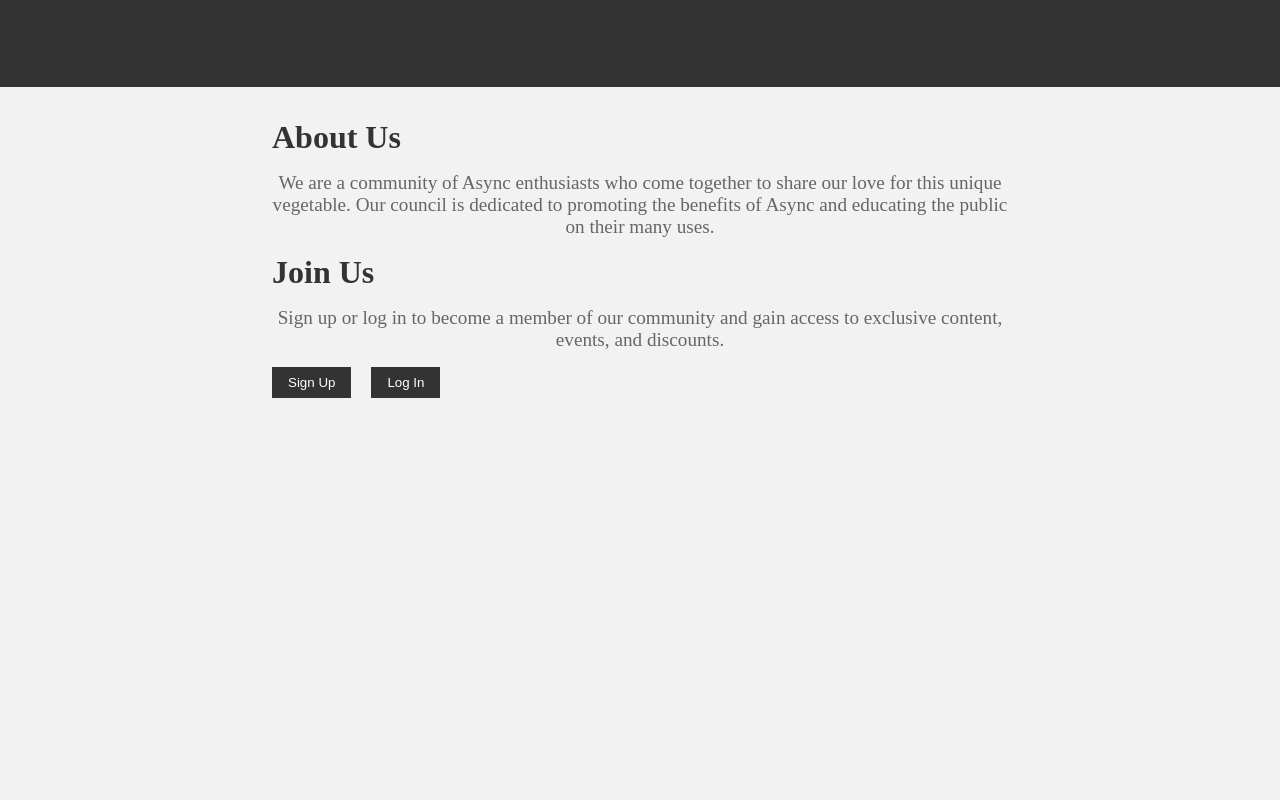
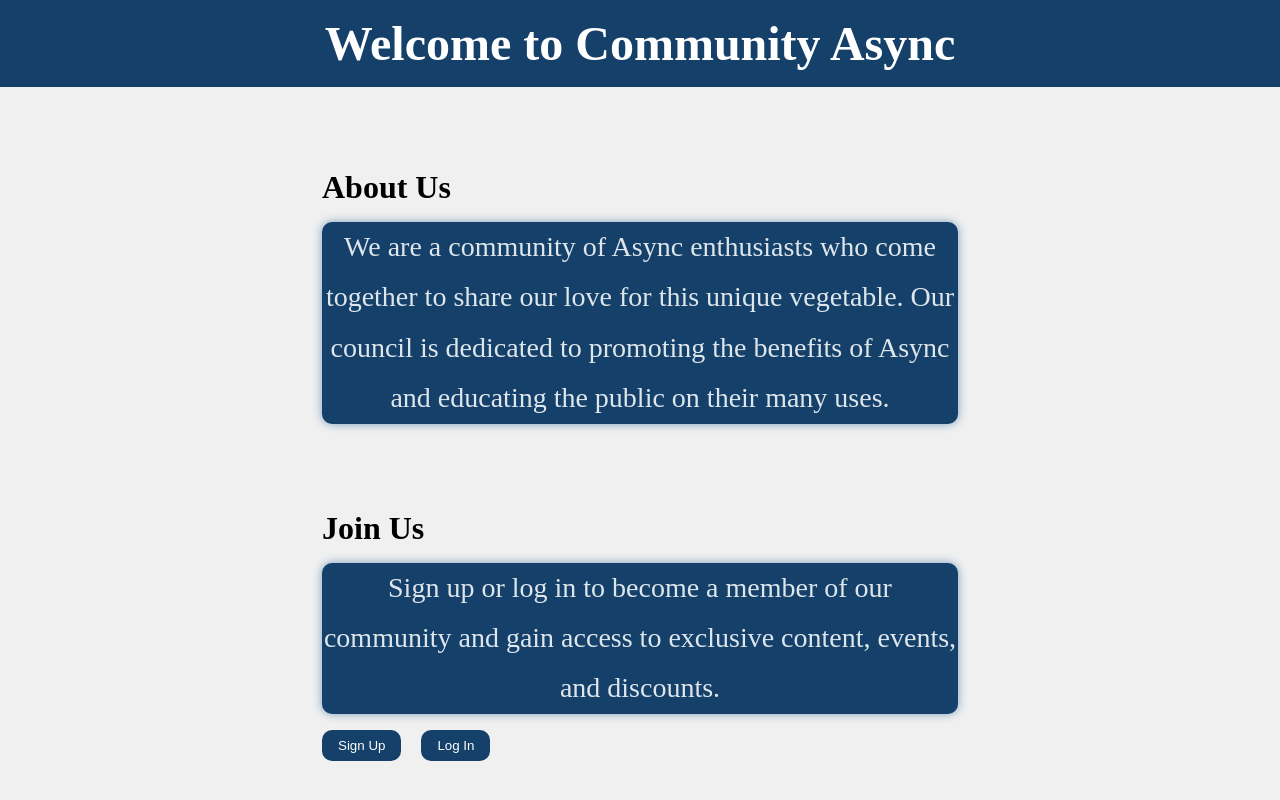
Before and after one commit to aarti-joshi/gherkin-ninjas, a website: page client/extra-index/index.html in a window 1280 px wide. Drawn offline with Linux system fonts and the light colour scheme.

Commit message:
modified changes for the extra-index page

```diff
--- a/client/extra-index/index.css
+++ b/client/extra-index/index.css
@@ -6,7 +6,7 @@
 
 /* Set a background color */
 body {
-    background-color: #f2f2f2;
+  background-color: #f0f0f0;
 }
 
 /* Center the content */
@@ -69,8 +69,87 @@
   padding: 0.5rem 1rem;
   margin-right: 1rem;
   cursor: pointer;
+  border-radius: 10px;
 }
 
 button:hover {
   background-color: #666;
 }
+
+header {
+  background-color: #14406a; /* Same as the first page */
+  color: white; /* Same as the first page */
+  text-align: center;
+  padding: 1rem;
+}
+header h1 {
+  font-size: 3rem; /* Same as the first page */
+  font-weight: bold; /* Same as the first page */
+}
+
+.container {
+  display: flex;
+  justify-content: center;
+  align-items: center;
+  height: 100vh;
+}
+
+/* Style the main section */
+main {
+  max-width: 800px;
+  margin: 0 auto;
+  padding: 2rem;
+}
+
+section h2 {
+  font-size: 2rem; /* Same as the first page */
+  font-weight: bold; /* Same as the first page */
+  margin-bottom: 1rem; /* Same as the first page */
+  color: #14406a; /* Matching color from the first page */
+}
+
+/* Style the section paragraphs */
+section p {
+  font-size: 1.75rem; /* Modified size for better readability */
+  line-height: 1.8; /* Modified line-height for better readability */
+  margin-bottom: 1rem;
+  color: #dee6ec; /* Matching color from the first page */
+  text-align: center;
+  box-shadow: 0px 0px 10px 0px #799fc0; /* Matching box-shadow from the first page */
+  border-radius: 10px; /* Matching border-radius from the first page */
+  background-color: #14406a; /* Matching background color from the first page */
+}
+
+/* Style the buttons */
+button {
+  background-color: #14406a; /* Matching color from the first page */
+  color: white; /* Same as the first page */
+  border: none;
+  padding: 0.5rem 1rem;
+  margin-right: 1rem;
+  cursor: pointer;
+}
+
+button:hover {
+  background-color: #fff8c9; /* Same hover effect as the first page */
+  color: black; /* Modified color for better visibility */
+}
+
+a,
+a:visited {
+  color: #fff8c9; /* Matching color from the first page */
+  text-decoration: none; /* Modified text decoration for better visibility */
+}
+
+h1 {
+  color: white;
+}
+
+.heading {
+  color: black;
+}
+
+.box {
+  margin: 30px;
+  padding: 20px;
+}
--- a/client/extra-index/index.html
+++ b/client/extra-index/index.html
@@ -1,9 +1,9 @@
 <!DOCTYPE html>
 <html lang="en">
   <head>
-    <meta charset="UTF-8">
-    <meta name="viewport" content="width=device-width, initial-scale=1.0">
-    <link rel= stylesheet href="index.css">
+    <meta charset="UTF-8" />
+    <meta name="viewport" content="width=device-width, initial-scale=1.0" />
+    <link rel="stylesheet" href="index.css" />
     <title>Community Async</title>
   </head>
   <body>
@@ -11,13 +11,20 @@
       <h1>Welcome to Community Async</h1>
     </header>
     <main>
-        <section>
-            <h2>About Us</h2>
-            <p>We are a community of Async enthusiasts who come together to share our love for this unique vegetable. Our council is dedicated to promoting the benefits of Async and educating the public on their many uses.</p>
+      <section class="box">
+        <h2 class="heading">About Us</h2>
+        <p>
+          We are a community of Async enthusiasts who come together to share our
+          love for this unique vegetable. Our council is dedicated to promoting
+          the benefits of Async and educating the public on their many uses.
+        </p>
       </section>
-        <section>
-            <h2>Join Us</h2>
-            <p>Sign up or log in to become a member of our community and gain access to exclusive content, events, and discounts.</p>
+      <section class="box">
+        <h2 class="heading">Join Us</h2>
+        <p>
+          Sign up or log in to become a member of our community and gain access
+          to exclusive content, events, and discounts.
+        </p>
         <a href="register.html"><button>Sign Up</button></a>
         <a href="login.html"><button>Log In</button></a>
       </section>
```
Lines whose indentation alone changed are shown as unchanged.
